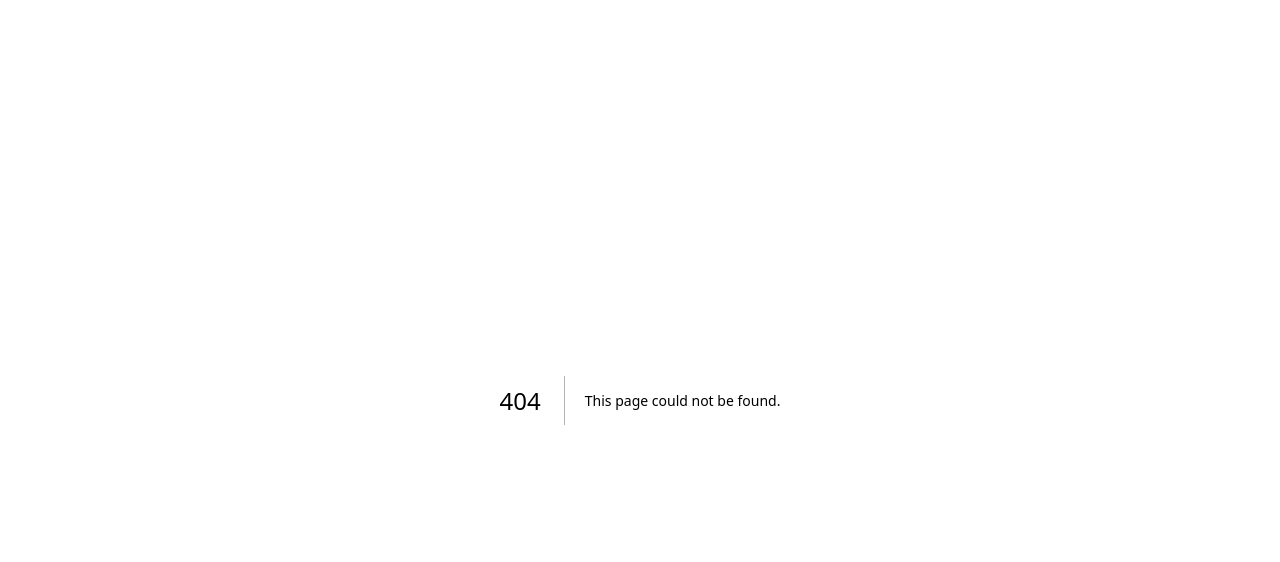
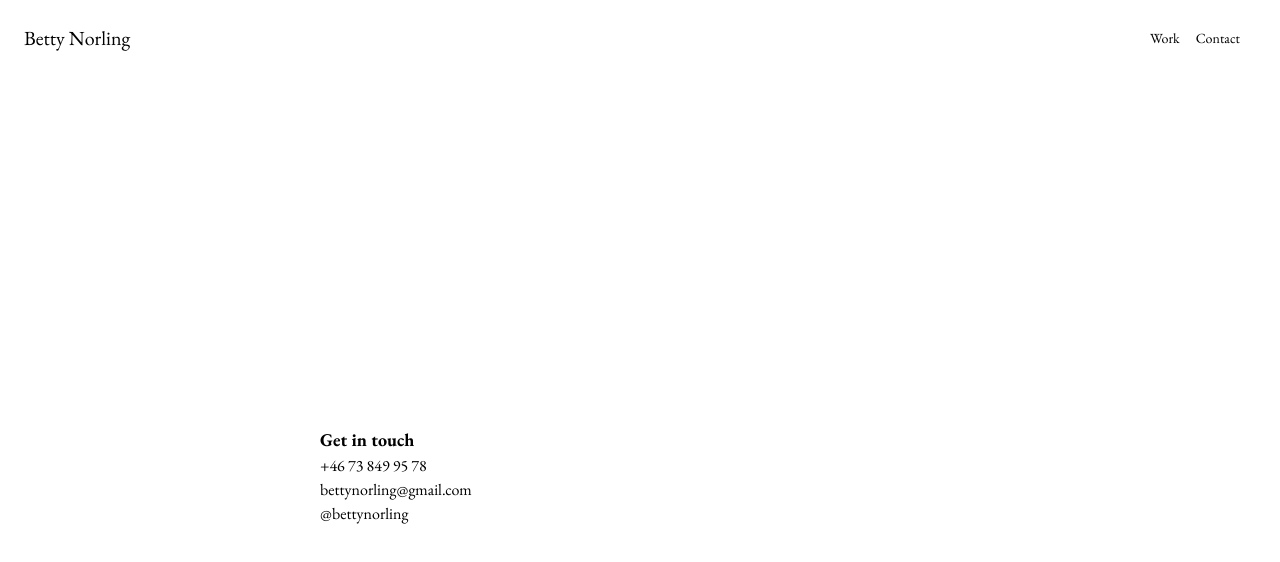
Before and after one commit to fredrik-p/betty, a Next.js app: page /contact in a window 1280 px wide. Before the commit this address had no page. Shown: the top 562 px of the page. Built offline with nearby package versions, Linux system fonts and the light colour scheme.

Commit message:
updates to font and added two pages

```diff
--- /dev/null
+++ b/src/app/contact/page.tsx
@@ -0,0 +1,16 @@
+import React from 'react';
+
+const Contact = () => {
+    return (
+        <div className="flex flex-col items-center justify-center h-screen">
+          <div className="w-1/2">
+            <h1 className="text-lg font-bold">Get in touch</h1>
+            <a href="tel:+46738499578" className="block hover:text-stone-300">+46 73 849 95 78</a>
+            <a href="mailto:bettynorling@gmail.com" className=" block hover:text-stone-300">bettynorling@gmail.com</a>
+            <a href="https://www.instagram.com/bettynorling/" className=" block hover:text-stone-300">@bettynorling</a>
+          </div>
+        </div>
+    );
+};
+
+export default Contact;
--- a/src/app/layout.tsx
+++ b/src/app/layout.tsx
@@ -1,12 +1,11 @@
 import type { Metadata } from "next";
-import { Inter } from "next/font/google";
+import { ebGaramond } from "@/app/ui/fonts";
 import "./globals.css";
-
-const inter = Inter({ subsets: ["latin"] });
+import Navbar from "@/components/Navbar";
 
 export const metadata: Metadata = {
-  title: "Hagel Studio",
-  description: "Henrik Johansson",
+  title: "Betty Norling",
+  description: "Portfolio of Betty Norling",
 };
 
 export default function RootLayout({
@@ -16,7 +15,10 @@ export default function RootLayout({
 }>) {
   return (
     <html lang="en">
-      <body className={inter.className}>{children}</body>
+      <body className={ebGaramond.className}>
+        <Navbar />
+        <main>{children}</main>
+        </body>
     </html>
   );
 }
--- a/src/app/page.tsx
+++ b/src/app/page.tsx
@@ -1,13 +1,12 @@
-import Navbar from '../components/Navbar';
+import { ebGaramond } from "./ui/fonts";
 
 export default function Home() {
   return (
     <>
-      <Navbar />
       <main className="flex min-h-screen flex-col items-center justify-between p-24">
         <div className="flex flex-col items-center justify-center">
-          <h1 className="text-6xl font-thin text-center">
-            Betty Norling
+          <h1 className={`${ebGaramond.className} text-6xl font-thin text-center`}>
+            Site is under construction
           </h1>
         </div>
       </main>
--- /dev/null
+++ b/src/app/ui/fonts.ts
@@ -0,0 +1,5 @@
+import { Inter, EB_Garamond } from "next/font/google";
+
+export const inter = Inter({ subsets: ['latin'] });
+
+export const ebGaramond = EB_Garamond({ subsets: ['latin'] });
--- /dev/null
+++ b/src/app/work/page.tsx
@@ -0,0 +1,11 @@
+import React from 'react';
+
+const Work = () => {
+    return (
+        <div className="flex justify-center items-center h-screen">
+            <h1 className="text-2xl">Coming soon.</h1>
+        </div>
+    );
+};
+
+export default Work;
--- a/src/components/Navbar.tsx
+++ b/src/components/Navbar.tsx
@@ -1,5 +1,6 @@
 "use client";
 import React, { useState } from 'react';
+import Link  from 'next/link';
 
 export default function Navbar() {
   const [isOpen, setIsOpen] = useState(false);
@@ -7,7 +8,9 @@ export default function Navbar() {
   return (
     <nav className="flex items-center justify-between flex-wrap bg-white p-6">
       <div className="flex items-center flex-shrink-0 mr-6">
-        <span className="font-thin text-xl tracking-tight">Betty Norling</span>
+        <Link href="/">
+          <span className="text-xl">Betty Norling</span>
+        </Link>
       </div>
       <div className="block lg:hidden">
         <button onClick={() => setIsOpen(!isOpen)} className="flex items-center px-3 py-2 hover:text-stone-600 hover:border-white">
@@ -16,14 +19,14 @@ export default function Navbar() {
       </div>
       <div className={`${isOpen ? 'block' : 'hidden'} w-full lg:flex lg:items-center lg:w-auto`}>
         <div className="text-sm lg:flex-grow">
-          <a href="#responsive-header" className="block mt-4 lg:inline-block lg:mt-0 hover:text-stone-600 mr-4">
-            Projects
-          </a>
+          <Link href="/work" className="block mt-4 lg:inline-block lg:mt-0 hover:text-stone-300 text-md mr-4">
+            Work
+          </Link>
         </div>
         <div className="text-sm lg:ml-auto">
-            <a href="#" className="block mt-4 lg:inline-block lg:mt-0 hover:text-stone-600 mr-4">
+            <Link href="/contact" className="block mt-4 text-md lg:inline-block lg:mt-0 hover:text-stone-300 mr-4">
                 Contact
-            </a>
+            </Link>
         </div>
       </div>
     </nav>
```
Also changed, not shown: package.json (+7 -7 lines), 1 other file (tests, documents, lock files or other folders).
